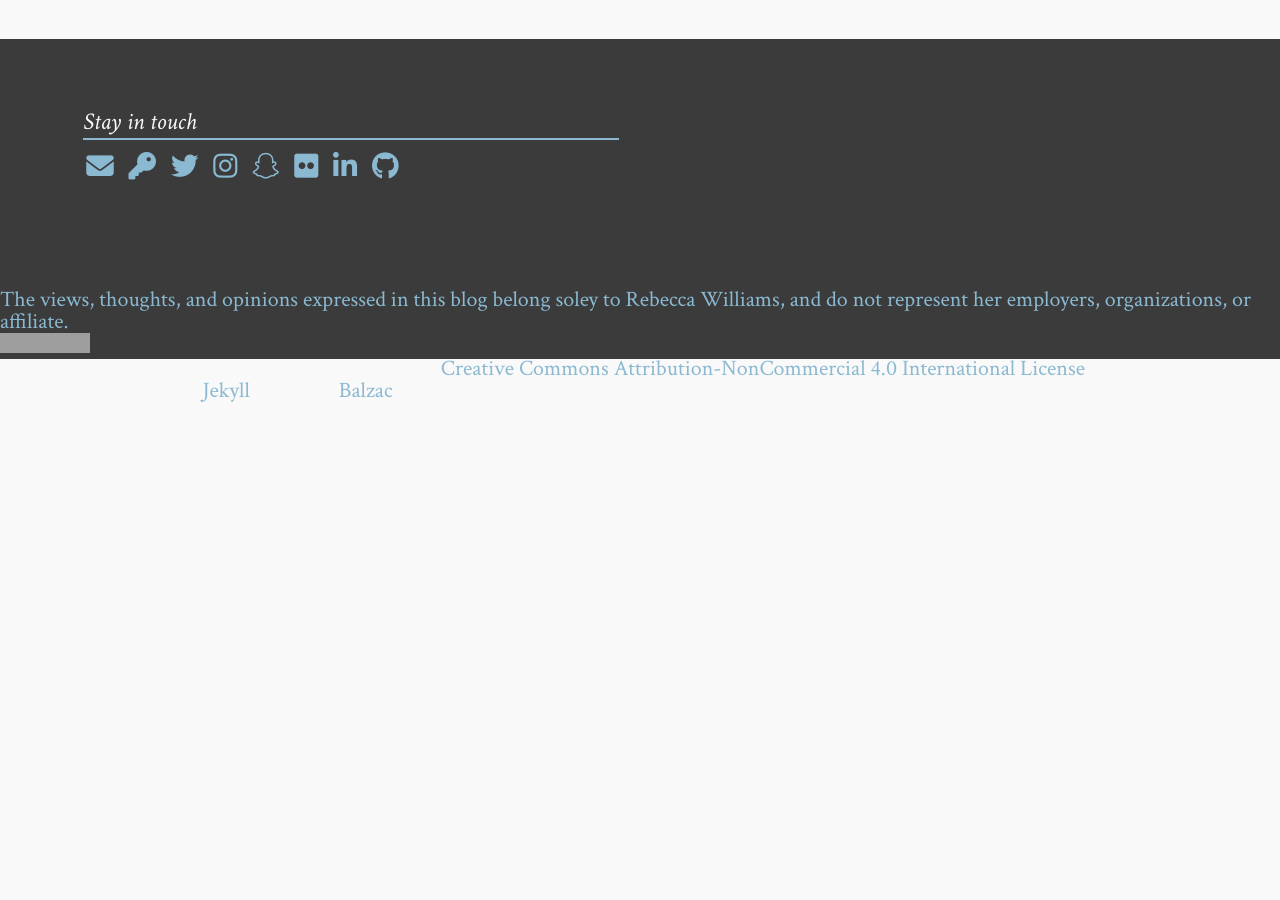
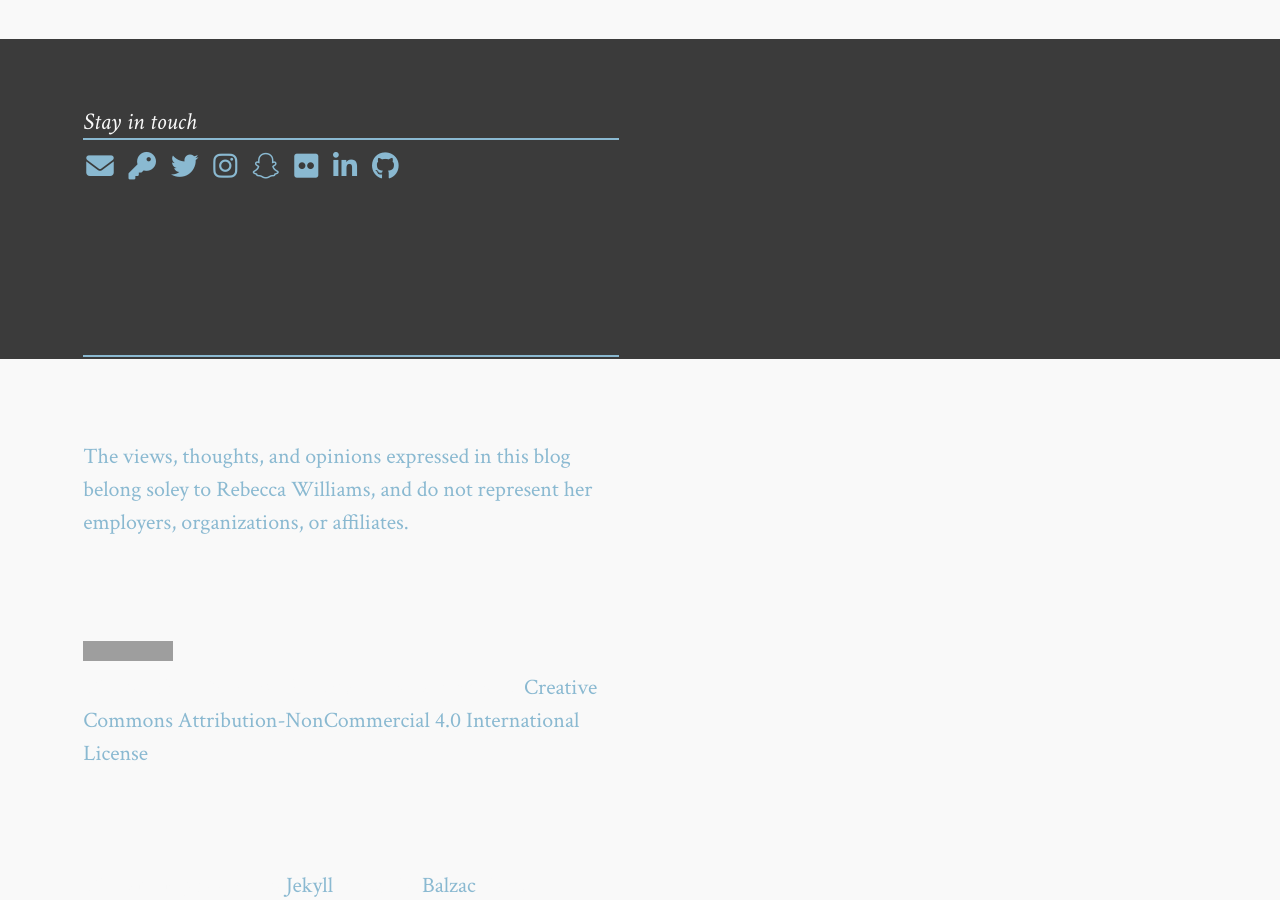
Before and after one commit to rebeccawilliams/rebeccawilliams.us, a Jekyll site: the page built from index.md, in a window 1280 px wide and 900 px high, scrolled down 541 px. Built offline with Jekyll 4.4.1, drawn with Linux system fonts in a browser that asks for light colours; nearby versions of some CDN libraries; before the commit the page ends 946 px from its top, so only the background shows below that; grey boxes are pictures that could not be loaded.

Commit message:
Update footer.html

```diff
--- a/_includes/footer.html
+++ b/_includes/footer.html
@@ -16,10 +16,13 @@
       </ol>
     </aside>
     <aside class="wrap">
-	<div>The views, thoughts, and opinions expressed in this blog belong soley to Rebecca Williams, and do not represent her employers, organizations, or affiliate.</div>
-	<div><a rel="license" href="http://creativecommons.org/licenses/by-nc/4.0/"><img alt="Creative Commons License" style="border-width:0" src="https://i.creativecommons.org/l/by-nc/4.0/80x15.png" /></a><br />This work by Rebecca Williams is licensed under a <a rel="license" href="http://creativecommons.org/licenses/by-nc/4.0/">Creative Commons Attribution-NonCommercial 4.0 International License</a></div>
-	<div>This site is powered by <a href="https://jekyllrb.com">Jekyll</a> using the <a href="https://jekyll.gtat.me/about">Balzac</a> theme.</div>
-     </aside>
+     <ol class="prev-posts">
+        <p class="list-title"></p>
+        	<p>The views, thoughts, and opinions expressed in this blog belong soley to Rebecca Williams, and do not represent her employers, organizations, or affiliates.</p>
+	        <p><a rel="license" href="http://creativecommons.org/licenses/by-nc/4.0/"><img alt="Creative Commons License" style="border-width:0" src="https://i.creativecommons.org/l/by-nc/4.0/80x15.png" /></a><br />This work by Rebecca Williams is licensed under a <a rel="license" href="http://creativecommons.org/licenses/by-nc/4.0/">Creative Commons Attribution-NonCommercial 4.0 International License</a></p>
+	        <p>This site is powered by <a href="https://jekyllrb.com">Jekyll</a> using the <a href="https://jekyll.gtat.me/about">Balzac</a> theme.</p>
+     </ol>
+    </aside>
    </footer>
 
   <!-- If they're out, get some from the cellar -->
```
